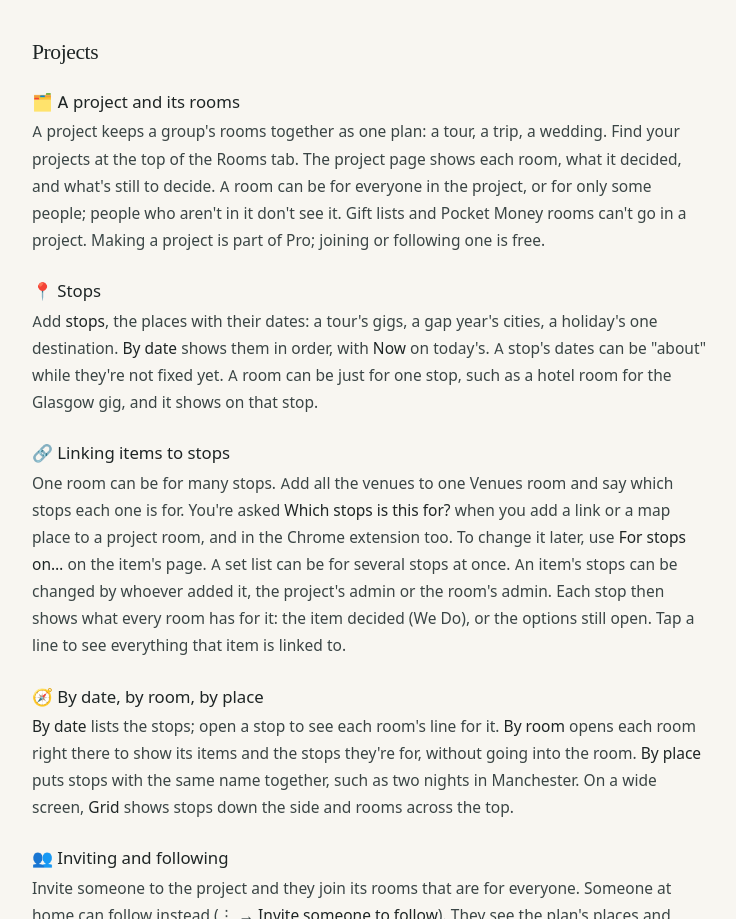
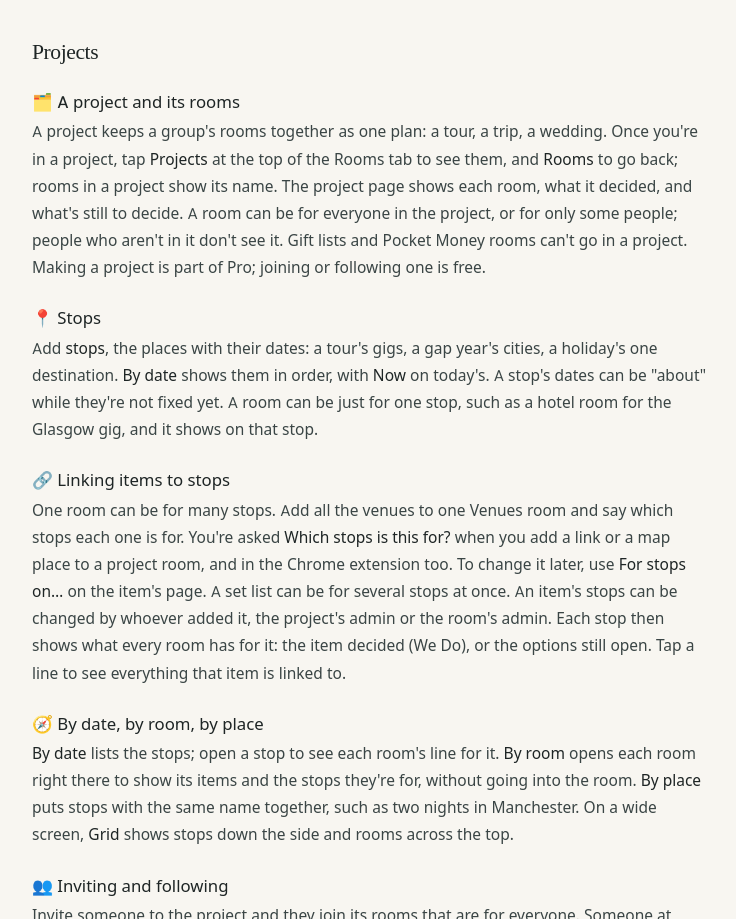
Before and after one commit to optionalsalad/optionalsalad-site, a plain HTML site: page public/dowedontwe/guide.html in a window 1280 px wide. Shown: the part 2703-3622 px from the top of the page, without its empty margins (270-1006 px from the left). Drawn offline with Linux system fonts and the light colour scheme.

Commit message:
Guide: the Rooms | Projects switch (app v0.70.0)

```diff
--- a/public/dowedontwe/guide.html
+++ b/public/dowedontwe/guide.html
@@ -98,7 +98,7 @@
 
       <h2 id="projects">Projects</h2>
       <h3 id="project-rooms"><span aria-hidden="true">🗂️</span> A project and its rooms</h3>
-      <p>A project keeps a group's rooms together as one plan: a tour, a trip, a wedding. Find your projects at the top of the Rooms tab. The project page shows each room, what it decided, and what's still to decide. A room can be for everyone in the project, or for only some people; people who aren't in it don't see it. Gift lists and Pocket Money rooms can't go in a project. Making a project is part of Pro; joining or following one is free.</p>
+      <p>A project keeps a group's rooms together as one plan: a tour, a trip, a wedding. Once you're in a project, tap <strong>Projects</strong> at the top of the Rooms tab to see them, and <strong>Rooms</strong> to go back; rooms in a project show its name. The project page shows each room, what it decided, and what's still to decide. A room can be for everyone in the project, or for only some people; people who aren't in it don't see it. Gift lists and Pocket Money rooms can't go in a project. Making a project is part of Pro; joining or following one is free.</p>
       <h3 id="project-stops"><span aria-hidden="true">📍</span> Stops</h3>
       <p>Add <strong>stops</strong>, the places with their dates: a tour's gigs, a gap year's cities, a holiday's one destination. <strong>By date</strong> shows them in order, with <strong>Now</strong> on today's. A stop's dates can be "about" while they're not fixed yet. A room can be just for one stop, such as a hotel room for the Glasgow gig, and it shows on that stop.</p>
       <h3 id="project-links"><span aria-hidden="true">🔗</span> Linking items to stops</h3>
```
Also changed, not shown: src/pages/dowedontwe/guide.html (+1 -1 lines).
